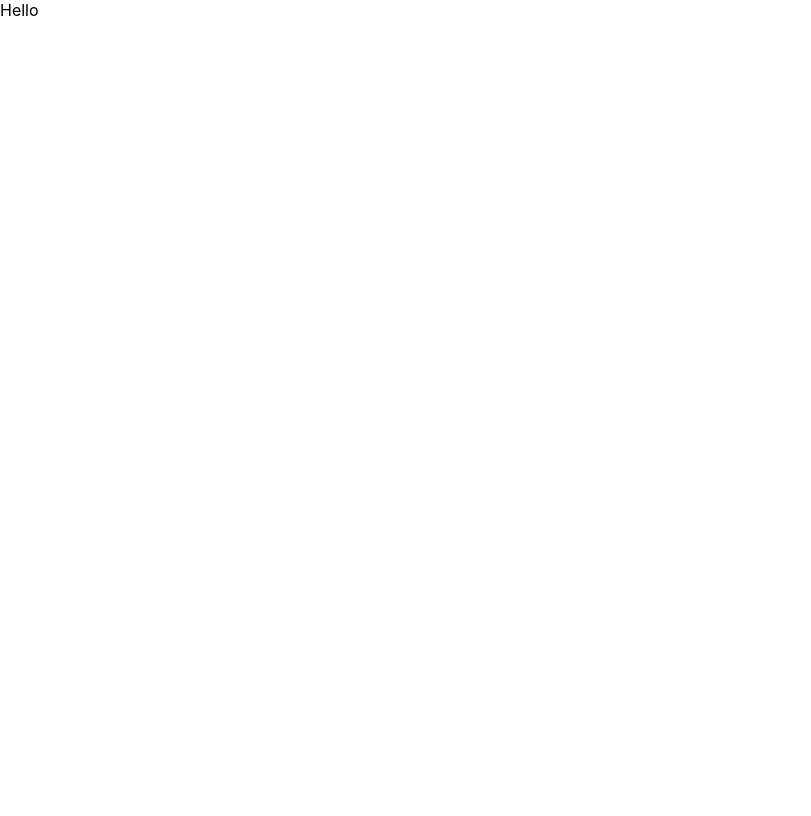
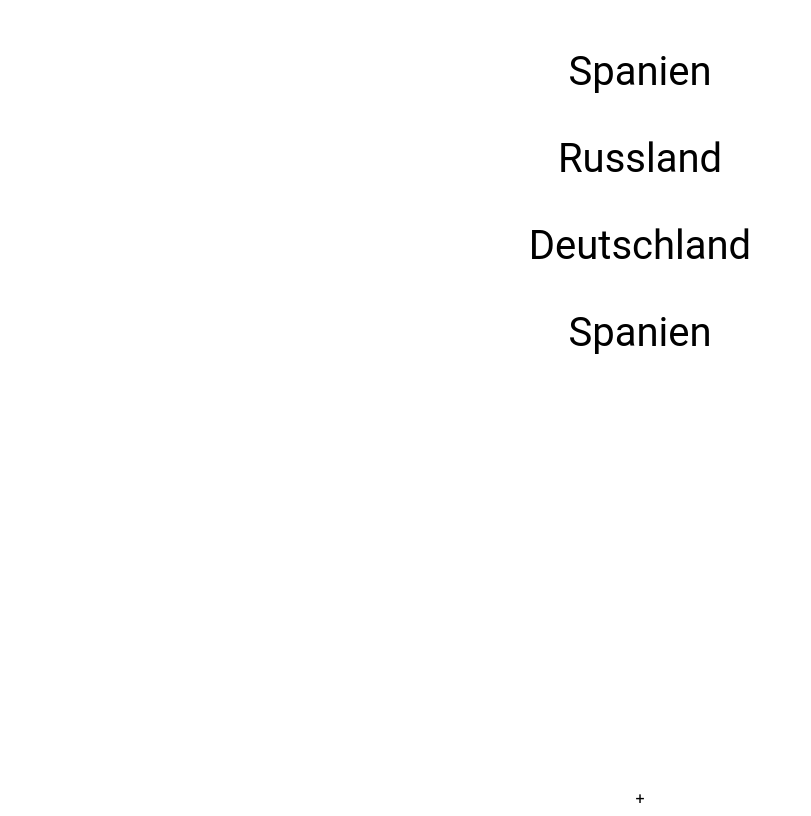
Before and after one commit to SarmadAD/capstone-project, a Next.js app: page / in a window 1280 px wide. Shown: the whole page, without its empty margins (0-811 px from the left). Built offline with nearby package versions, Linux system fonts and the light colour scheme.

Commit message:
add logic for if no timepoints exists

```diff
--- /dev/null
+++ b/components/GlobalStyle/GlobalStyle.js
@@ -0,0 +1,13 @@
+import { createGlobalStyle } from "styled-components";
+
+export const GlobalStyle = createGlobalStyle`
+  *, *::before, *::after {
+    box-sizing: border-box;
+  }
+
+  :root {
+    font-family: Roboto;
+  }
+  body{
+  }
+`;
--- /dev/null
+++ b/components/TimePointList.js
@@ -0,0 +1,13 @@
+import styled from "styled-components";
+
+export default function TimePointList({ listOfTimepoints }) {
+  return (
+    <TimePointListContainer>
+      {listOfTimepoints.map((x) => (
+        <p key={x.id}>{x.title}</p>
+      ))}
+    </TimePointListContainer>
+  );
+}
+
+const TimePointListContainer = styled.div``;
--- a/db.js
+++ b/db.js
@@ -1,5 +1,6 @@
-const timepoints = [
+export const timepoints = [
   {
+    id: 1,
     title: "Spanien",
     content: "TRet das und das",
     picture: "url",
@@ -7,6 +8,7 @@ const timepoints = [
     type: "Arbeit",
   },
   {
+    id: 2,
     title: "Russland",
     content: "TRet das und das",
     picture: "url",
@@ -14,6 +16,7 @@ const timepoints = [
     type: "Urlaub",
   },
   {
+    id: 3,
     title: "Deutschland",
     content: "TRet das und das",
     picture: "url",
@@ -21,6 +24,7 @@ const timepoints = [
     type: "Arbeit",
   },
   {
+    id: 4,
     title: "Spanien",
     content: "TRet das und das",
     picture: "url",
--- a/next.config.js
+++ b/next.config.js
@@ -1,6 +1,9 @@
 /** @type {import('next').NextConfig} */
 const nextConfig = {
   reactStrictMode: true,
-}
+  compiler: {
+    styledComponents: true,
+  },
+};
 
-module.exports = nextConfig
+module.exports = nextConfig;
--- a/pages/_app.js
+++ b/pages/_app.js
@@ -1,7 +1,12 @@
-import '../styles/globals.css'
+import { GlobalStyle } from "../components/GlobalStyle/GlobalStyle"
 
 function MyApp({ Component, pageProps }) {
-  return <Component {...pageProps} />
+  return (
+    <>
+      <GlobalStyle />
+      <Component {...pageProps} />
+    </>
+  );
 }
 
-export default MyApp
+export default MyApp;
--- /dev/null
+++ b/pages/_document.js
@@ -0,0 +1,30 @@
+import Document from "next/document";
+import { ServerStyleSheet } from "styled-components";
+
+export default class MyDocument extends Document {
+  static async getInitialProps(ctx) {
+    const sheet = new ServerStyleSheet();
+    const originalRenderPage = ctx.renderPage;
+
+    try {
+      ctx.renderPage = () =>
+        originalRenderPage({
+          enhanceApp: (App) => (props) =>
+            sheet.collectStyles(<App {...props} />),
+        });
+
+      const initialProps = await Document.getInitialProps(ctx);
+      return {
+        ...initialProps,
+        styles: (
+          <>
+            {initialProps.styles}
+            {sheet.getStyleElement()}
+          </>
+        ),
+      };
+    } finally {
+      sheet.seal();
+    }
+  }
+}
--- a/pages/index.js
+++ b/pages/index.js
@@ -1,7 +1,25 @@
+import styled from "styled-components";
+import TimePointList from "../components/TimePointList";
+import { timepoints } from "../db";
+
 export default function Home() {
+  const textForNoTimepoints = "Füge Timepoints hinzu, um deine Timeline zu erstellen";
   return (
-    <div >
-     Hello
-    </div>
-  )
+    <HomeContainer>
+      {timepoints.length > 0 ? <TimePointList listOfTimepoints={timepoints} /> : <p>{textForNoTimepoints}</p>}
+      <div>+</div>
+    </HomeContainer>
+  );
 }
+
+const HomeContainer = styled.div`
+  display: flex;
+  flex-direction: column;
+  justify-content: space-between;
+  align-items: center;
+  height: 100vh;
+  p{
+    text-align: center;
+    font-size: 2.5em;
+  }
+`;
--- a/styles/globals.css
+++ /dev/null
@@ -1,16 +0,0 @@
-html,
-body {
-  padding: 0;
-  margin: 0;
-  font-family: -apple-system, BlinkMacSystemFont, Segoe UI, Roboto, Oxygen,
-    Ubuntu, Cantarell, Fira Sans, Droid Sans, Helvetica Neue, sans-serif;
-}
-
-a {
-  color: inherit;
-  text-decoration: none;
-}
-
-* {
-  box-sizing: border-box;
-}
```
Also changed, not shown: components/text.js (deleted).
